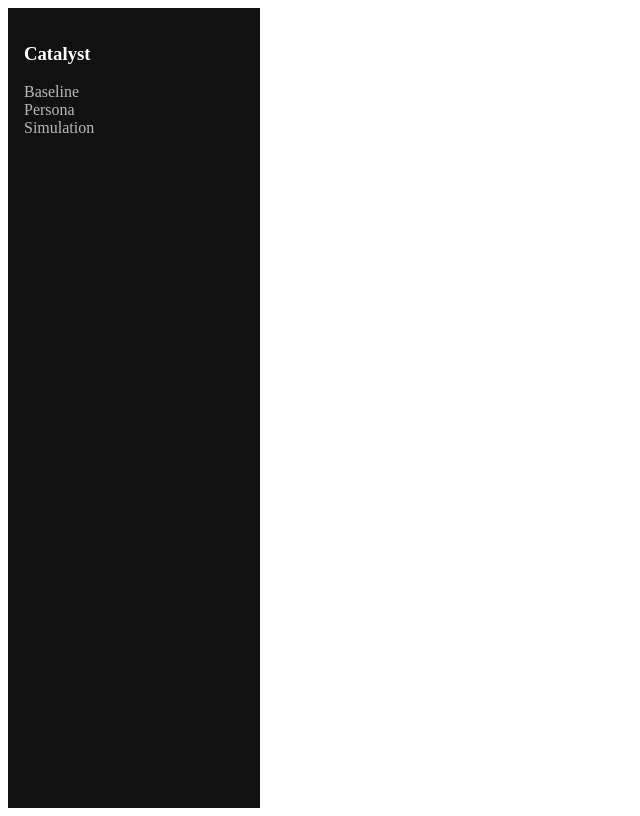
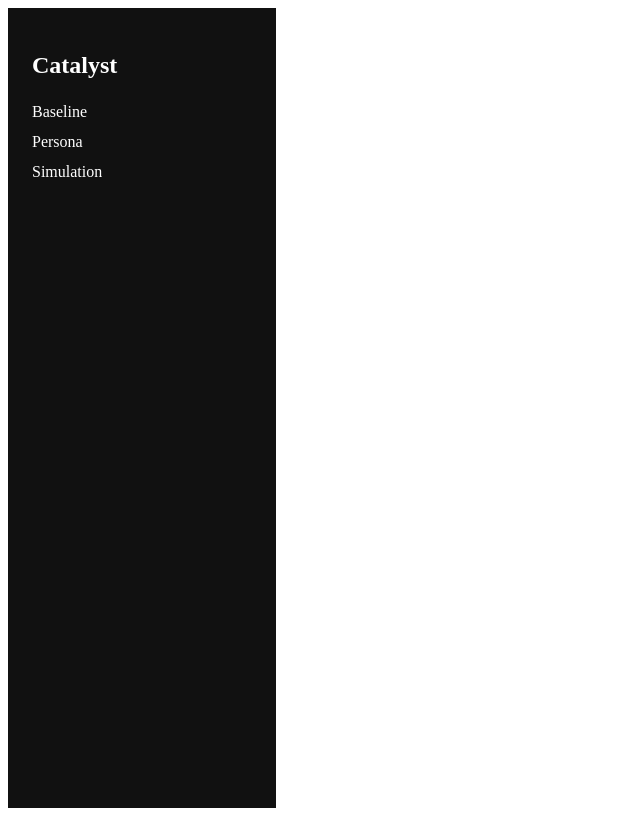
Before and after one commit to prasadbng-art/the-catalyst, a React (Vite) app in the folder catalyst_v1/catalyst-api/catalyst-ui/: page /simulation in a window 1280 px wide. Shown: the whole page, without its empty margins (0-640 px from the left). Built offline with nearby package versions, Linux system fonts and the light colour scheme.

Commit message:
router fix for frontend loading

```diff
--- a/catalyst_v1/catalyst-api/catalyst-ui/src/components/layout/AppShell.tsx
+++ b/catalyst_v1/catalyst-api/catalyst-ui/src/components/layout/AppShell.tsx
@@ -1,4 +1,5 @@
 import type { ReactNode } from "react";
+import Sidebar from "./Sidebar";
 
 type Props = {
   children: ReactNode;
@@ -7,21 +8,11 @@ type Props = {
 export default function AppShell({ children }: Props) {
   return (
     <div style={{ display: "flex", minHeight: "100vh" }}>
-      <aside
-        style={{
-          width: 220,
-          padding: 16,
-          background: "#111",
-          color: "#fff",
-        }}
-      >
-        <h3>Catalyst</h3>
-        <div style={{ opacity: 0.7 }}>Baseline</div>
-        <div style={{ opacity: 0.7 }}>Persona</div>
-        <div style={{ opacity: 0.7 }}>Simulation</div>
-      </aside>
+      <Sidebar />
 
-      <main style={{ flex: 1, padding: 24 }}>{children}</main>
+      <main style={{ flex: 1, padding: "24px" }}>
+        {children}
+      </main>
     </div>
   );
 }
--- /dev/null
+++ b/catalyst_v1/catalyst-api/catalyst-ui/src/components/layout/Sidebar.tsx
@@ -0,0 +1,28 @@
+import { Link } from "react-router-dom";
+
+export default function Sidebar() {
+  return (
+    <aside
+      style={{
+        width: "220px",
+        background: "#111",
+        color: "#fff",
+        padding: "24px",
+      }}
+    >
+      <h2 style={{ marginBottom: "24px" }}>Catalyst</h2>
+
+      <nav style={{ display: "flex", flexDirection: "column", gap: "12px" }}>
+        <Link to="/baseline" style={{ color: "#fff", textDecoration: "none" }}>
+          Baseline
+        </Link>
+        <Link to="/persona" style={{ color: "#fff", textDecoration: "none" }}>
+          Persona
+        </Link>
+        <Link to="/simulation" style={{ color: "#fff", textDecoration: "none" }}>
+          Simulation
+        </Link>
+      </nav>
+    </aside>
+  );
+}
```
